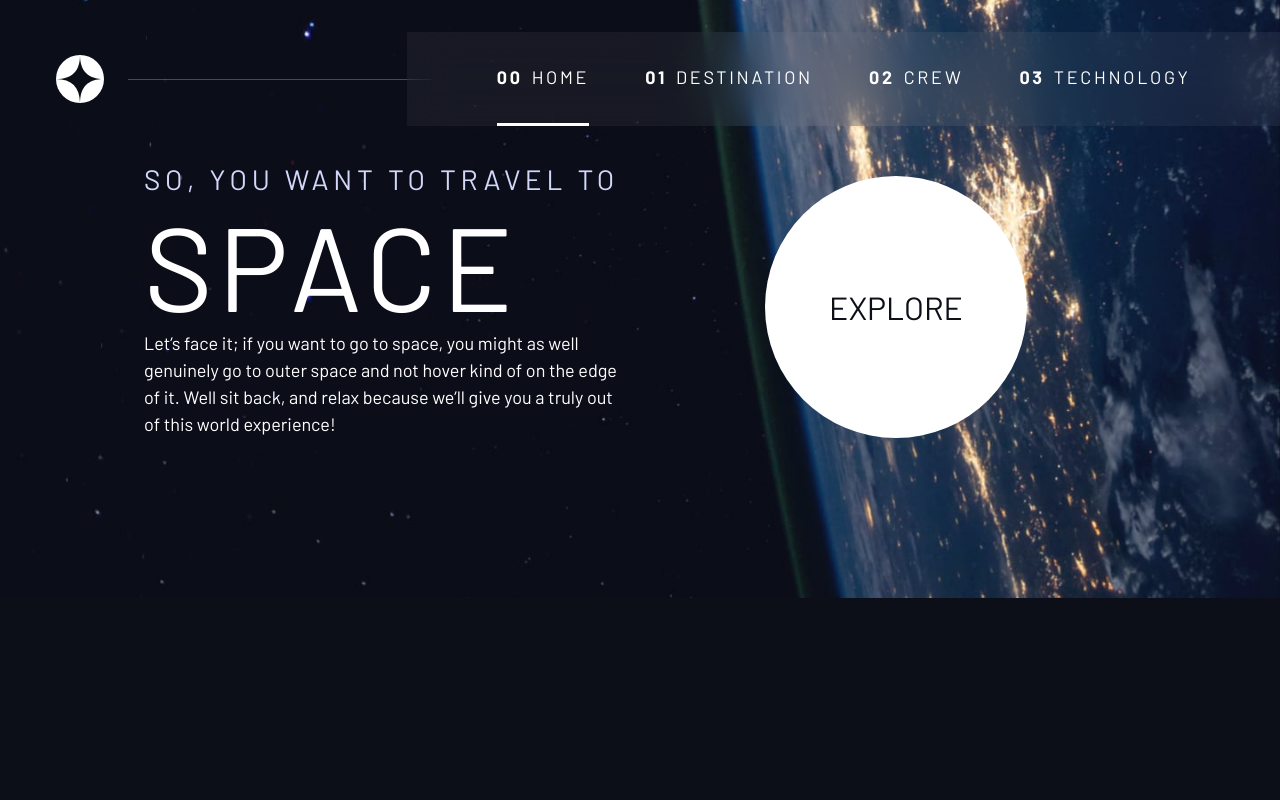
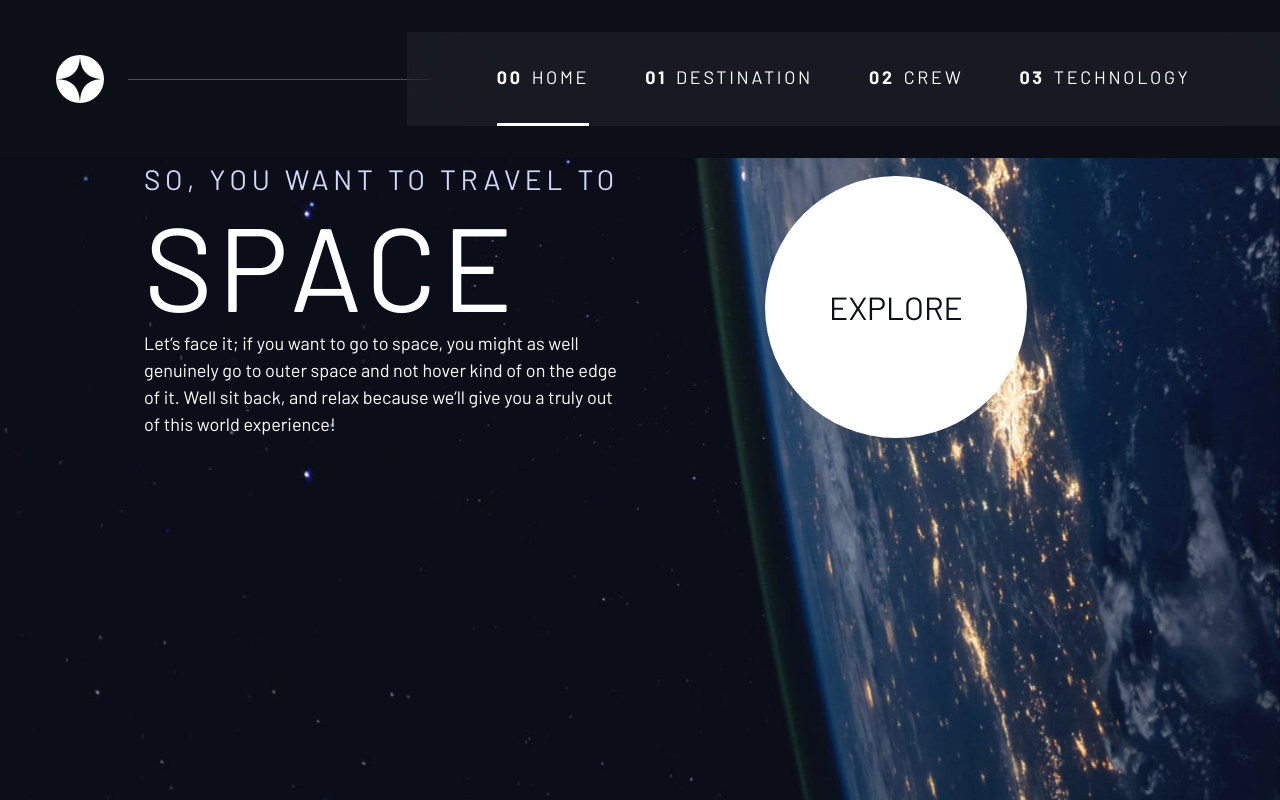
Before and after one commit to Levis155/space-tourism-website-v2, a Next.js app: page / in a window 1280 px wide. Built offline with nearby package versions, Linux system fonts and the light colour scheme; a web font is replaced by a local one.

Commit message:
Extract the Header component

```diff
--- /dev/null
+++ b/app/Header.tsx
@@ -0,0 +1,58 @@
+import React from "react";
+
+const Header = () => {
+  return (
+    <header className="primary-header flex">
+      <div>
+        <img src="/shared/logo.svg" alt="space tourism logo" className="logo" />
+      </div>
+      <button className="mobile-nav-toggle" aria-controls="primary-navigation">
+        <span className="sr-only" aria-expanded="false">
+          Menu
+        </span>
+      </button>
+      <nav>
+        <ul
+          id="primary-navigation"
+          data-visible="false"
+          className="primary-navigation underline-indicators flex"
+        >
+          <li className="active">
+            <a
+              className="ff-sans-cond uppercase text-white letter-spacing-2"
+              href="index.html"
+            >
+              <span aria-hidden="true">00</span>Home
+            </a>
+          </li>
+          <li>
+            <a
+              className="ff-sans-cond uppercase text-white letter-spacing-2"
+              href="destination.html"
+            >
+              <span aria-hidden="true">01</span>Destination
+            </a>
+          </li>
+          <li>
+            <a
+              className="ff-sans-cond uppercase text-white letter-spacing-2"
+              href="crew.html"
+            >
+              <span aria-hidden="true">02</span>Crew
+            </a>
+          </li>
+          <li>
+            <a
+              className="ff-sans-cond uppercase text-white letter-spacing-2"
+              href="technology.html"
+            >
+              <span aria-hidden="true">03</span>Technology
+            </a>
+          </li>
+        </ul>
+      </nav>
+    </header>
+  );
+};
+
+export default Header;
--- a/app/layout.tsx
+++ b/app/layout.tsx
@@ -1,6 +1,7 @@
 import type { Metadata } from "next";
 import { Barlow, Barlow_Condensed, Bellefair } from "next/font/google";
 import "./globals.css";
+import Header from "./Header";
 
 const barlow = Barlow({
   subsets: ["latin"],
@@ -38,6 +39,7 @@ export default function RootLayout({
       <body
         className={`${barlow.variable} ${barlowCondensed.variable} ${bellefair.variable}`}
       >
+        <Header />
         {children}
       </body>
     </html>
--- a/app/page.tsx
+++ b/app/page.tsx
@@ -3,66 +3,9 @@ import Link from "next/link";
 export default function Home() {
   return (
     <div className="home">
-      <Link className="skip-to-content" href="#main">
+      {/* <Link className="skip-to-content" href="#main">
         Skip to content
-      </Link>
-      <header className="primary-header flex">
-        <div>
-          <img
-            src="/shared/logo.svg"
-            alt="space tourism logo"
-            className="logo"
-          />
-        </div>
-        <button
-          className="mobile-nav-toggle"
-          aria-controls="primary-navigation"
-        >
-          <span className="sr-only" aria-expanded="false">
-            Menu
-          </span>
-        </button>
-        <nav>
-          <ul
-            id="primary-navigation"
-            data-visible="false"
-            className="primary-navigation underline-indicators flex"
-          >
-            <li className="active">
-              <a
-                className="ff-sans-cond uppercase text-white letter-spacing-2"
-                href="index.html"
-              >
-                <span aria-hidden="true">00</span>Home
-              </a>
-            </li>
-            <li>
-              <a
-                className="ff-sans-cond uppercase text-white letter-spacing-2"
-                href="destination.html"
-              >
-                <span aria-hidden="true">01</span>Destination
-              </a>
-            </li>
-            <li>
-              <a
-                className="ff-sans-cond uppercase text-white letter-spacing-2"
-                href="crew.html"
-              >
-                <span aria-hidden="true">02</span>Crew
-              </a>
-            </li>
-            <li>
-              <a
-                className="ff-sans-cond uppercase text-white letter-spacing-2"
-                href="technology.html"
-              >
-                <span aria-hidden="true">03</span>Technology
-              </a>
-            </li>
-          </ul>
-        </nav>
-      </header>
+      </Link> */}
       <main id="main" className="grid-container grid-container--home">
         <div>
           <h1 className="text-accent fs-500 ff-sans-cond uppercase letter-spacing-1">
```
